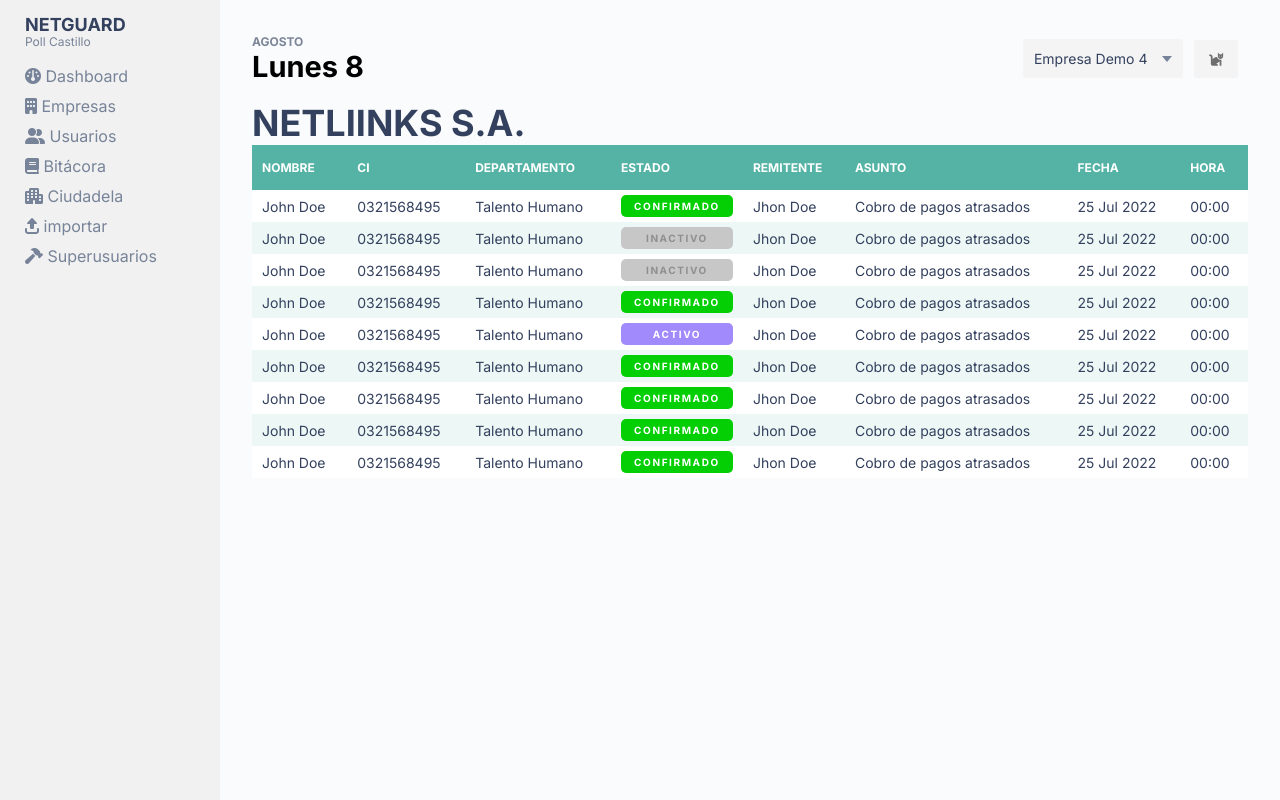
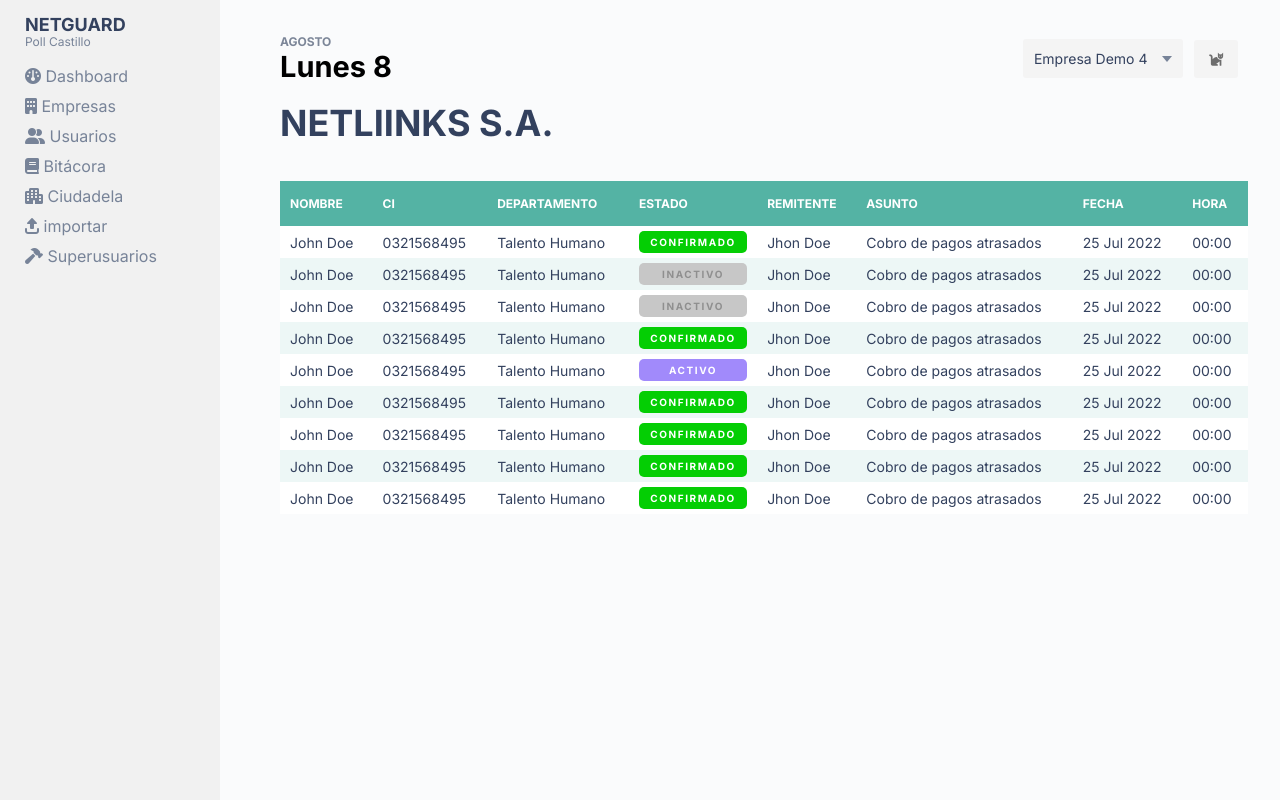
Before and after one commit to NETLIINKS-S-A/platform-template, a plain HTML site: page public/index.html in a window 1280 px wide. Shown: the top 800 px of the page. Drawn offline with Linux system fonts and the light colour scheme.

Commit message:
fix: container reset

```diff
--- a/source/components/_container.scss
+++ b/source/components/_container.scss
@@ -2,6 +2,5 @@
   display: block;
   width: 100%;
   max-width: 1366px;
-  margin: 0 auto;
-  padding: 32px;
+  padding: 32px 32px 32px 60px;
 }
--- a/source/tools/_reset.scss
+++ b/source/tools/_reset.scss
@@ -75,3 +75,8 @@ p {
 .tool + * {
   outline: 1px solid blue;
 }
+
+
+.section__header {
+  height: 80px;
+}
```
Also changed, not shown: public/main.css.
